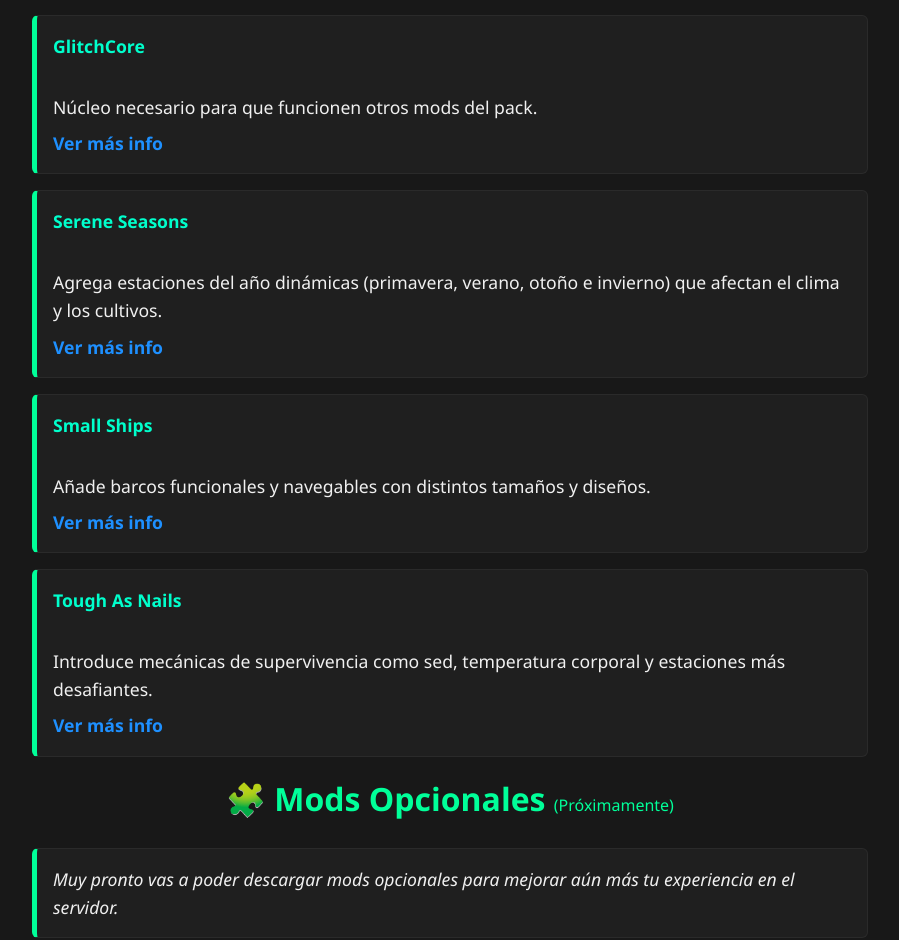
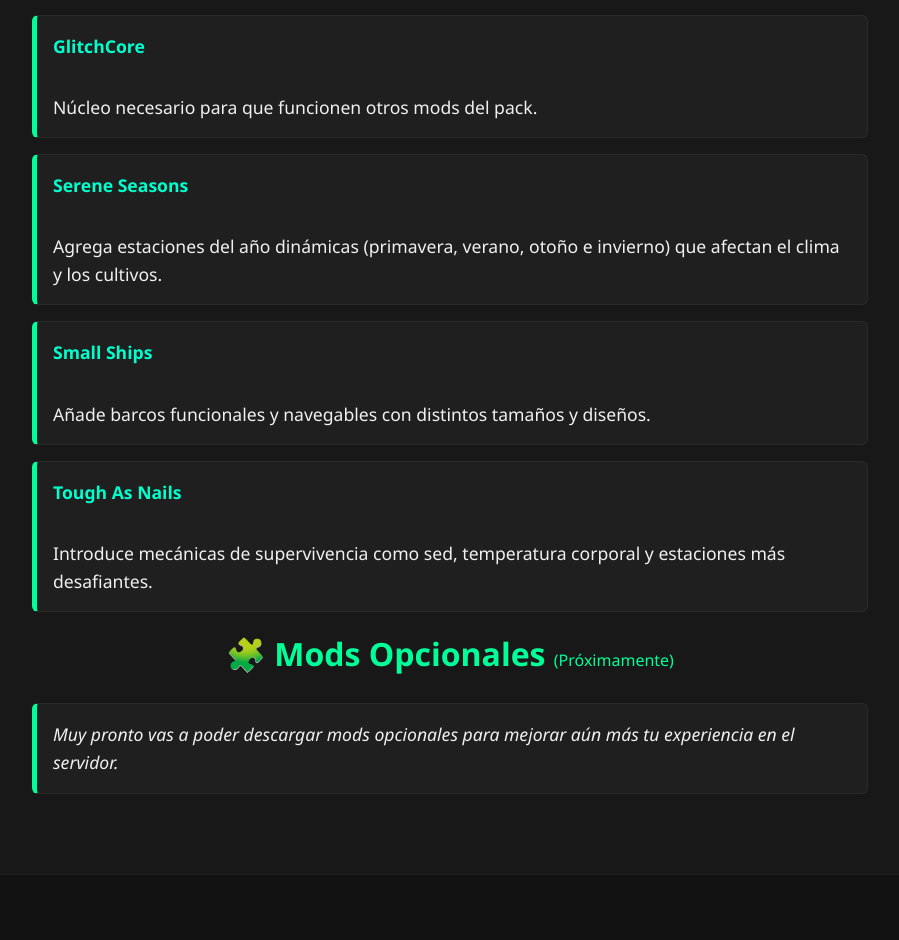
Before and after one commit to SebastianDte/Minecraft, a plain HTML site: page index.html in a window 1280 px wide. Shown: the part 1000-1940 px from the top of the page, without its empty margins (190-1089 px from the left). Drawn offline with Linux system fonts and the light colour scheme.

Commit message:
comentario de links

```diff
--- a/index.html
+++ b/index.html
@@ -57,22 +57,22 @@
       <li>
         <strong>GlitchCore</strong><br>
         Núcleo necesario para que funcionen otros mods del pack.
-        <a href="#" class="mod-link">Ver más info</a>
+        <!-- <a href="#" class="mod-link">Ver más info</a> -->
       </li>
       <li>
         <strong>Serene Seasons</strong><br>
         Agrega estaciones del año dinámicas (primavera, verano, otoño e invierno) que afectan el clima y los cultivos.
-        <a href="#" class="mod-link">Ver más info</a>
+        <!-- <a href="#" class="mod-link">Ver más info</a> -->
       </li>
       <li>
         <strong>Small Ships</strong><br>
         Añade barcos funcionales y navegables con distintos tamaños y diseños.
-        <a href="#" class="mod-link">Ver más info</a>
+        <!-- <a href="#" class="mod-link">Ver más info</a> -->
       </li>
       <li>
         <strong>Tough As Nails</strong><br>
         Introduce mecánicas de supervivencia como sed, temperatura corporal y estaciones más desafiantes.
-        <a href="#" class="mod-link">Ver más info</a>
+        <!-- <a href="#" class="mod-link">Ver más info</a> -->
       </li>
     </ul>
 
```
